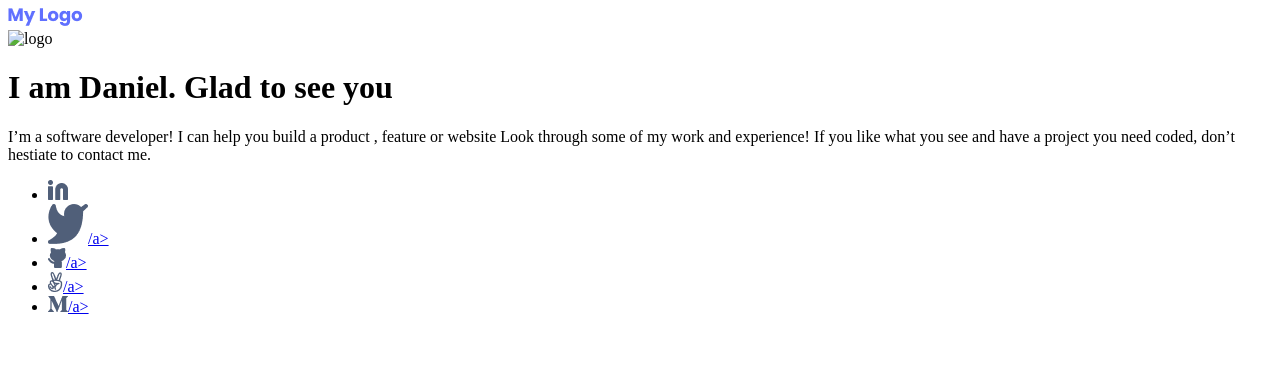
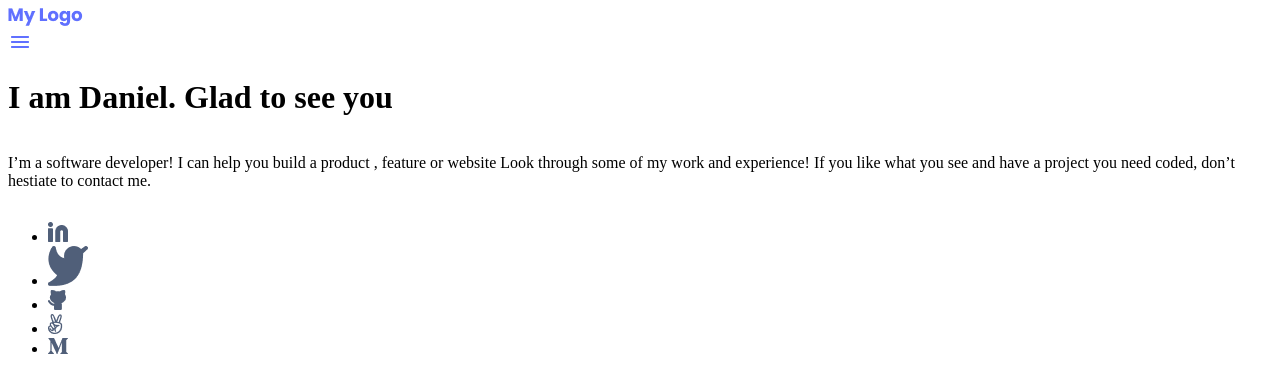
Before and after one commit to Dinicharia/portfolio, a website: page index.html in a window 1280 px wide. Drawn offline with Linux system fonts and the light colour scheme.

Commit message:
Update
Fix div errors
Add flex

```diff
--- a/index.html
+++ b/index.html
@@ -14,7 +14,7 @@
             <div class="logo">
                 <a href="#"><img src="img\My Logo.png" alt="logo"></a>
             </div>
-            <div a href="#"> <img src="img\Icon - Menu.png" alt="logo"> </div>
+            <div a href="#"> <img src="img\iconmenu.png" > </div>
 
         </nav>
         <div class="main body">
@@ -26,11 +26,11 @@
         </div>
         <div>
                 <ul>
-                    <li> <a href="www.linkedin.com"> <img src="img\Linkedin.png"></a></li>
-                     <li> <a href="www.twitter.com"> <img src="img\Twitter.png">/a></li>
-                    <li> <a href="www.github.com"> <img src="img\github.png">/a></li>
-                    <li> <a href="www.angelink.com"> <img src="img\angela.png">/a></li>
-                    <li> <a href="www.medium.com"> <img src="img\M.png">/a></li>
+                    <li> <a href="www.linkedin.com"> <img src="img\Linkedin.png"></a> </li>
+                     <li> <a href="www.twitter.com"> <img src="img\Twitter.png"></a></li>
+                    <li> <a href="www.github.com"> <img src="img\github.png"></a></li>
+                    <li> <a href="www.angelink.com"> <img src="img\angela.png"></a></a>
+                    <li> <a href="www.medium.com"> <img src="img\M.png"></a></li>
                 </ul>
             </div>
         </header>
--- a/style.css
+++ b/style.css
@@ -1,3 +1,13 @@
+
+
 .main body {
     background-image: url(img\background-.png);
+    background-size: 100%;
+    background-repeat: no-repeat;
 }
+
+header {
+    display: flex;
+    flex-direction: column;
+
+}
```
